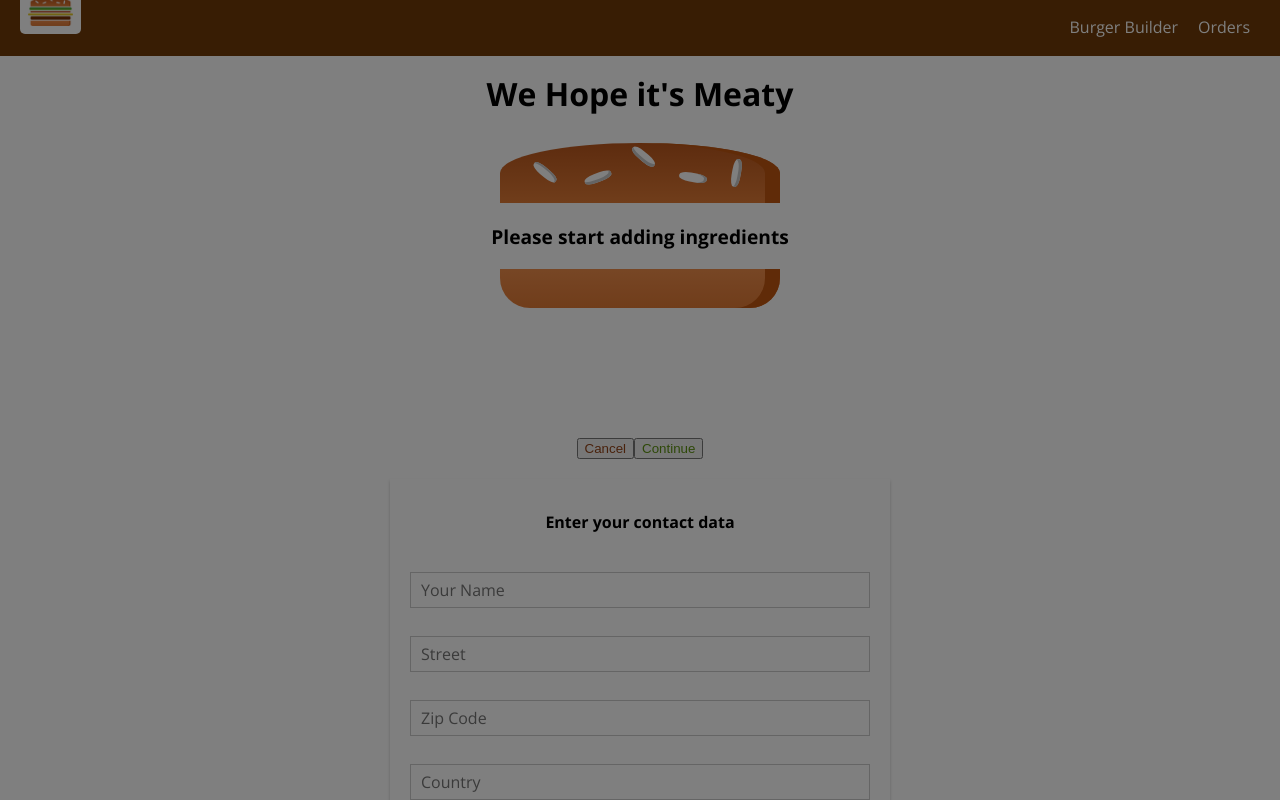
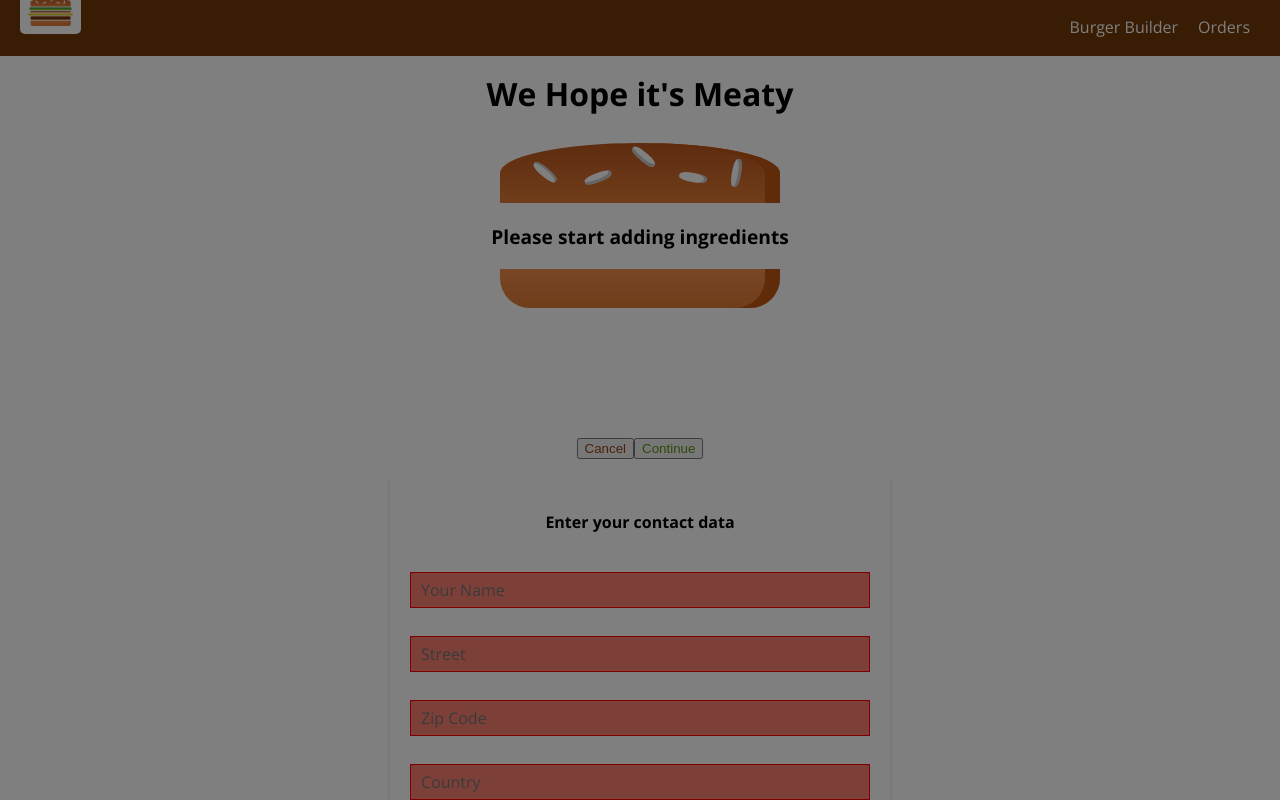
Before and after one commit to BuffaloRob/burger-builder, a React (Create React App) app: page /checkout/contact-data in a window 1280 px wide. Shown: the top 800 px of the page. Built offline with nearby package versions, Linux system fonts and the light colour scheme.

Commit message:
CD: + props for validation in <Input />

```diff
--- a/src/containers/Checkout/ContactData/ContactData.js
+++ b/src/containers/Checkout/ContactData/ContactData.js
@@ -130,7 +130,6 @@ class ContactData extends Component {
   };
 
   checkValidity(value, rules) {
-    console.log(this.state.orderForm.zipCode.valid);
     let isValid = true;
 
     if (rules.required) {
@@ -164,6 +163,8 @@ class ContactData extends Component {
             elementType={formElement.config.elementType}
             elementConfig={formElement.config.elementConfig}
             value={formElement.config.value}
+            invalid={!formElement.config.valid}
+            shouldValidate={formElement.config.validation}
             change={event => this.inputChangedHandler(event, formElement.id)}
           />
         ))}
```
